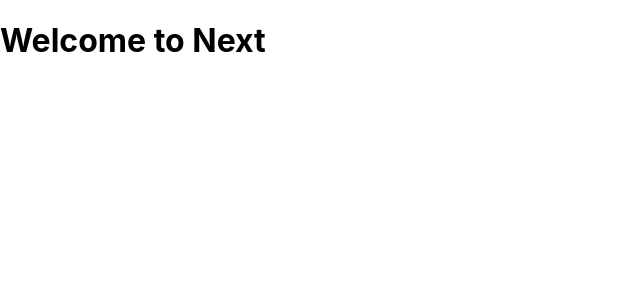
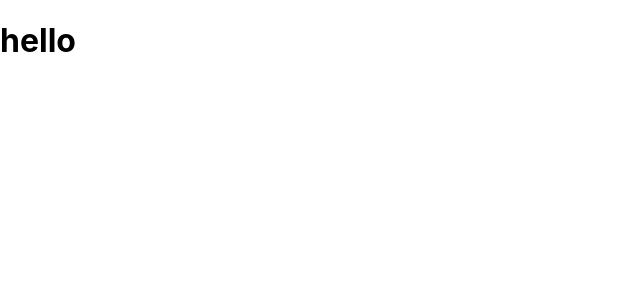
Before and after one commit to INOCcent-afk/next-practice, a Next.js app: page / in a window 1280 px wide. Shown: the top 300 px of the page, without its empty margins (0-640 px from the left). Built offline with nearby package versions, Linux system fonts and the light colour scheme.

Commit message:
added ts

```diff
--- a/package.json
+++ b/package.json
@@ -11,5 +11,9 @@
     "next": "10.2.2",
     "react": "17.0.2",
     "react-dom": "17.0.2"
+  },
+  "devDependencies": {
+    "@types/react": "^17.0.6",
+    "typescript": "^4.2.4"
   }
 }
--- a/pages/index.js
+++ /dev/null
@@ -1,9 +0,0 @@
-import Head from "next/head";
-
-export default function Home() {
-  return (
-    <div>
-      <h1>Welcome to Next</h1>
-    </div>
-  );
-}
--- /dev/null
+++ b/pages/index.tsx
@@ -0,0 +1,11 @@
+import Head from "next/head";
+
+const index = () => {
+  return (
+    <div>
+      <h1>hello</h1>
+    </div>
+  );
+};
+
+export default index;
```
Also changed, not shown: tsconfig.json (added, +29 -0 lines), next-env.d.ts (added), 1 other file (tests, documents, lock files or other folders).
